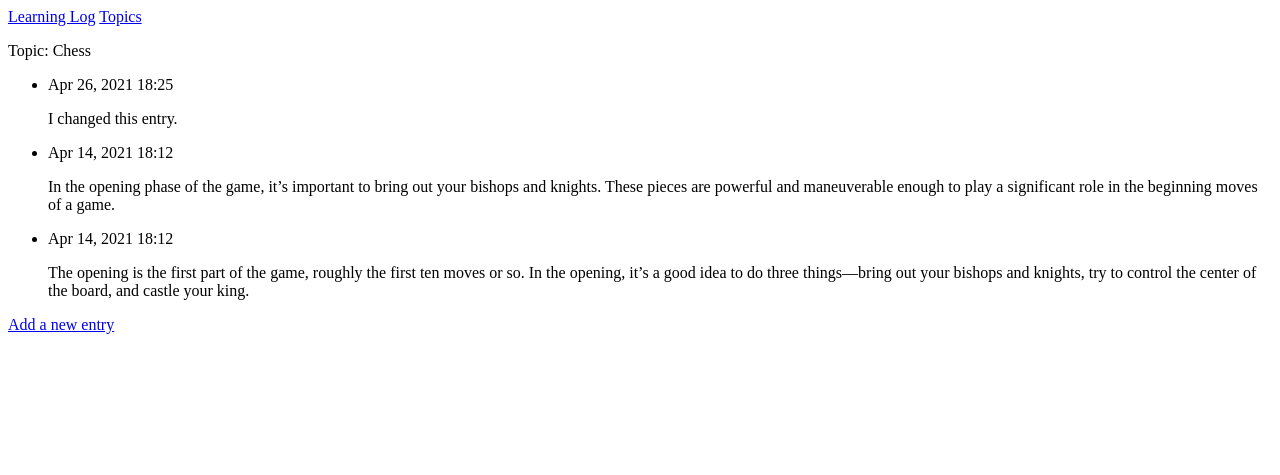
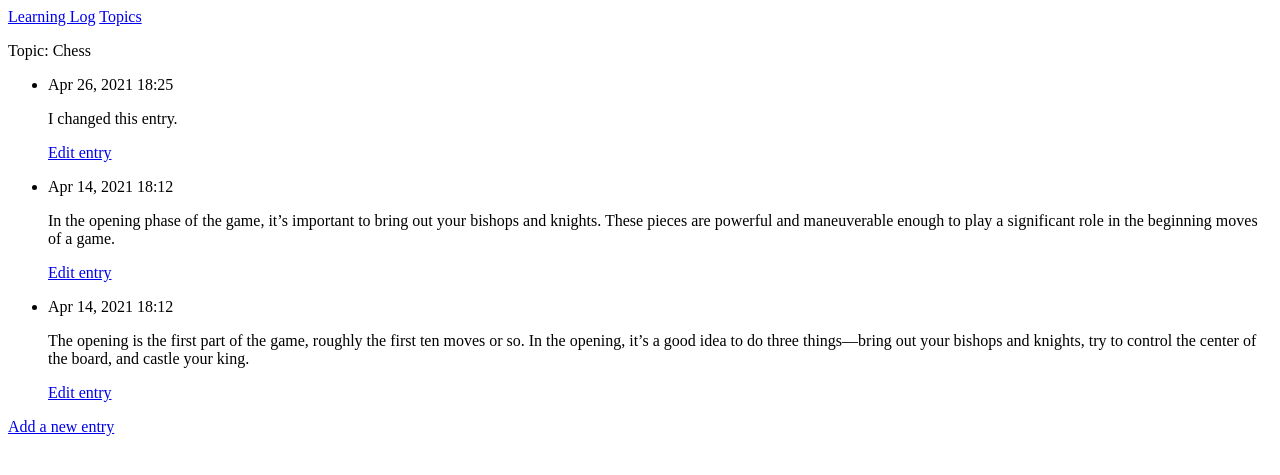
Before and after one commit to stefanieseaney/Django, a Django app: page /topics/1 in a window 1280 px wide. Shown: the top 475 px of the page. Run offline with Django 3.2, Linux system fonts and the light colour scheme; data comes from the database, SQL or seed files in the repository; both versions use the stored data as it was after the commit.

Commit message:
Edit an entry.

```diff
--- a/learning_logs/templates/learning_logs/topic.html
+++ b/learning_logs/templates/learning_logs/topic.html
@@ -13,6 +13,9 @@
         <p>{{ entry.text|linebreaks }}</p>
 
     </li>
+    <p>
+        <a href="{% url 'learning_logs:edit_entry' entry.id %}">Edit entry</a>
+    </p>
     {% empty %}
     <li>There are no entries for this topic yet.</li>
     {% endfor %}
--- a/learning_logs/urls.py
+++ b/learning_logs/urls.py
@@ -10,4 +10,5 @@ urlpatterns = [
     path("topics/<int:topic_id>", views.topic, name="topic"),
     path("new_topic/", views.new_topic, name="new_topic"),
     path("new_entry/<int:topic_id>/", views.new_entry, name="new_entry"),
+    path("edit_entry/<int:entry_id>/", views.edit_entry, name="edit_entry"),
 ]
--- a/learning_logs/views.py
+++ b/learning_logs/views.py
@@ -1,6 +1,6 @@
 from django.shortcuts import render, redirect
 
-from .models import Topic
+from .models import Topic, Entry
 from .forms import TopicForm, EntryForm
 
 # Create your views here.
@@ -54,3 +54,19 @@ def new_entry(request, topic_id):
 
     context = {"form": form, "topic": topic}
     return render(request, "learning_logs/new_entry.html", context)
+
+
+def edit_entry(request, entry_id):
+    entry = Entry.objects.get(id=entry_id)
+    topic = entry.topic
+
+    if request.method != "POST":
+        form = EntryForm(instance=entry)
+    else:
+        form = EntryForm(instance=entry, data=request.POST)
+        if form.is_valid():
+            form.save()
+            return redirect("learning_logs:topic", topic_id=topic.id)
+
+    context = {"entry": entry, "topic": topic, "form": form}
+    return render(request, "learning_logs/edit_entry.html", context)
```
Also changed, not shown: learning_logs/templates/learning_logs/edit_entry.html (added, +18 -0 lines), db.sqlite3.
